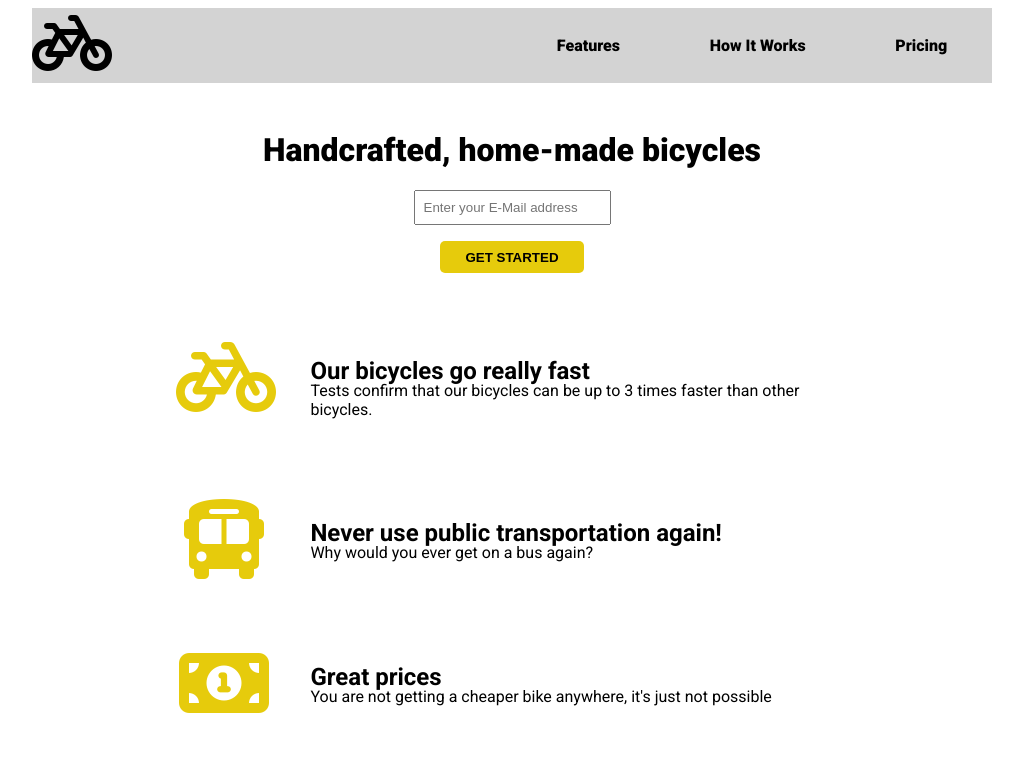
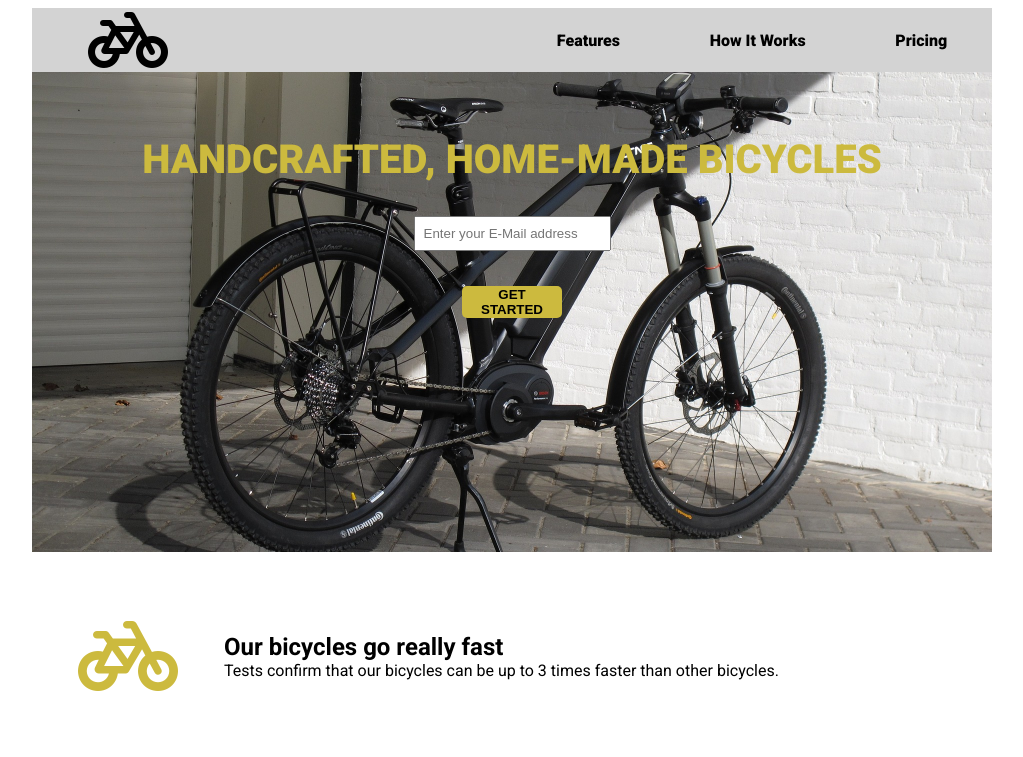
Before and after one commit to TomaszGa/fcc-landing-page, a plain HTML site: page index.html in a window 1280 px wide. Shown: the top 757 px of the page, without its empty margins (128-1151 px from the left). Drawn offline with Linux system fonts and the light colour scheme.

Commit message:
refactor: Reduce complexity by restructuring CSS-classes

```diff
--- a/assets/main.css
+++ b/assets/main.css
@@ -4,55 +4,38 @@ html {
   box-sizing: border-box;
   font-family: "Roboto", helvetica, arial;
 }
-button{
-  border: none;
-}
-input{
-  padding: 0.5rem;
-}
+
 .container {
   max-width: 960px;
   margin: 0 auto;
 }
 
-.flex-container{
-	display: -webkit-box;
-	display: -ms-flexbox;
-	display: flex;
-}
-
-.space-between {
-	-webkit-box-pack: justify;
-	-ms-flex-pack: justify;
-	justify-content: space-between;
-}
 
 /***** Header Styles *****/
 
-.logo {
-  -webkit-box-flex: 0;
-  -ms-flex: 0 0 20%;
-  flex: 0 0 20%;
-  font-size: 4rem;
-
-}
 .primary-nav {
-  display: -webkit-box;
-  display: -ms-flexbox;
   display: flex;
+  justify-content: space-between;
   background: lightgrey;
   font-weight: 900;
 }
+
+.logo {
+  flex: 0 0 20%;
+  text-align: center;
+}
+
+.logo i {
+  font-size: 4rem;
+}
+
 .primary-nav ul {
+  display: flex;
+  flex: 0 0 50%;
+  justify-content: space-around;
+  align-items: center;
   list-style-type: none;
-  -webkit-box-flex: 0;
-  -ms-flex: 0 0 50%;
-  flex: 0 0 50%;
-  -webkit-box-pack: justify;
-  -ms-flex-pack: justify;
-  justify-content: space-around;
-  align-content: center;
-  align-items: center;
+  padding: 0;
 }
 
 .primary-nav a {
@@ -64,63 +47,68 @@ input{
   color: #fff;
 }
 
+
 /***** Main section *****/
 
-.btn {
+.hero {
+  height: 60vh;
+  display: flex;
+  flex-direction: column;
+  align-items: center;
+  background: url("img/bicycle.jpg") center center;
+  background-size: cover;
+  background-repeat: no-repeat;
+}
+
+.hero h1 {
+  color: #ccba3e;
   text-transform: uppercase;
-  background: #e6cb0c;
-  width: 15%;
-  height: 2rem;
-  margin-top: 1rem;
+  text-align: center;
+  font-weight: 900;
+  font-size: 2.5rem;
+  margin-top: 4rem;
+}
+
+.hero input {
+  padding: 0.5rem;
+}
+
+.hero button {
+  width: 100px;
+  border: none;
+  text-transform: uppercase;
+  background: #ccba3e;
   border-radius: 5px;
   font-weight: 900;
+  margin-top: 1rem;
 }
 
-.hero {
-  margin: 3rem auto;
-  -webkit-box-orient: vertical;
-  -webkit-box-direction: normal;
-  -ms-flex-direction: column;
-  flex-direction: column;
-  -webkit-box-align: center;
-  -ms-flex-align: center;
-  align-items: center;
-/*  background: url("img/bicycle.jpg") center center;
-  background-size: cover;
-  background-repeat: no-repeat;*/
+.info {
+  display: flex;
+  margin-top: 4rem;
 }
-.hero h1{
-  font-weight: 900;
-}
-.hero-content{
-  margin: 0 auto;
+
+.info-icon {
+  flex: 0 0 20%;
   text-align: center;
 }
-section {
-  -webkit-box-pack: justify;
-  -ms-flex-pack: justify;
-  justify-content: space-between;
+
+.info-icon i {
+  font-size: 5rem;
+  color: #ccba3e;
 }
-.main-info{
-  margin: 0 auto;
-  margin-top: 4rem;
-  width: 70%;
-  align-content: space-around;
+
+.info-description {
+  flex: 0 0 80%;
+  display: flex;
+  flex-direction: column;
+  justify-content: center;
 }
-.main-info i{
-  display: inline-block;
-  width: 6rem;
-  font-size: 5rem;
-  text-align: center;
-  color: #e6cb0c;
-  margin-right: 1rem;
+
+.info-description h2 {
+  margin: 0;
 }
-.main-info h2{
-  margin-bottom: -20px;
+
+.info-description p {
+  margin: 0;
 }
-.main-info p{
-
-}
-.textbox{
-  flex-basis: 80%;
-}
--- a/index.html
+++ b/index.html
@@ -11,52 +11,52 @@
 <body>
   <div class="container">
     <header>
-      <nav class="primary-nav space-between">
+      <nav class="primary-nav">
         <div class="logo">
           <i class="fa fa-bicycle" aria-hidden="true"></i>
         </div>
-        <ul class="flex-container">
+        <ul>
           <li><a href="#">Features</a></li>
           <li><a href="#">How It Works</a></li>
           <li><a href="#">Pricing</a></li>
         </ul>
       </nav>
     </header>
-    <main class="hero">
-      <div class="hero-content">
+    <main>
+      <section class="hero">
         <h1>Handcrafted, home-made bicycles</h1>
         <input type="text" placeholder="Enter your E-Mail address"><br>
-        <button class="btn">Get started</button>
-      </div>
-    </main>
-    <section class="flex-container main-info">
-    <div>
+        <button>Get started</button>
+      </section>
+
+      <section class="info">
+        <div class="info-icon">
           <i class="fa fa-bicycle" aria-hidden="true"></i>
         </div>
-    <div class="textbox">
+        <div class="info-description">
           <h2>Our bicycles go really fast</h2>
           <p>Tests confirm that our bicycles can be up to 3 times faster than other bicycles.</p>
         </div>
       </section>
-    <section class="flex-container main-info">
-    <div>
+      <section class="info">
+        <div class="info-icon">
           <i class="fa fa-bus" aria-hidden="true"></i>
         </div>
-    <div class="textbox">
+        <div class="info-description">
           <h2>Never use public transportation again!</h2>
           <p>Why would you ever get on a bus again?</p>
         </div>
       </section>
-    <section class="flex-container main-info">
-      <div>
+      <section class="info">
+        <div class="info-icon">
           <i class="fa fa-money" aria-hidden="true"></i>
         </div>
-      <div class="textbox">
+        <div class="info-description">
           <h2>Great prices</h2>
           <p>You are not getting a cheaper bike anywhere, it's just not possible</p>
         </div>
       </section>
-
+    </main>
 
     <footer>
     </footer>
```
Lines whose indentation alone changed are shown as unchanged.
